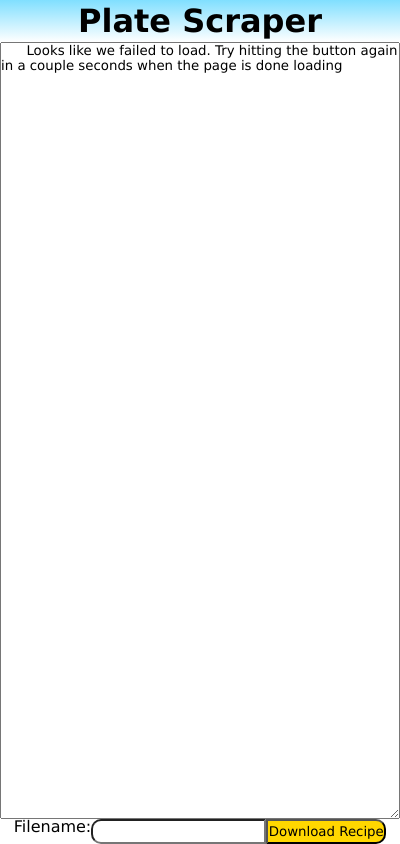
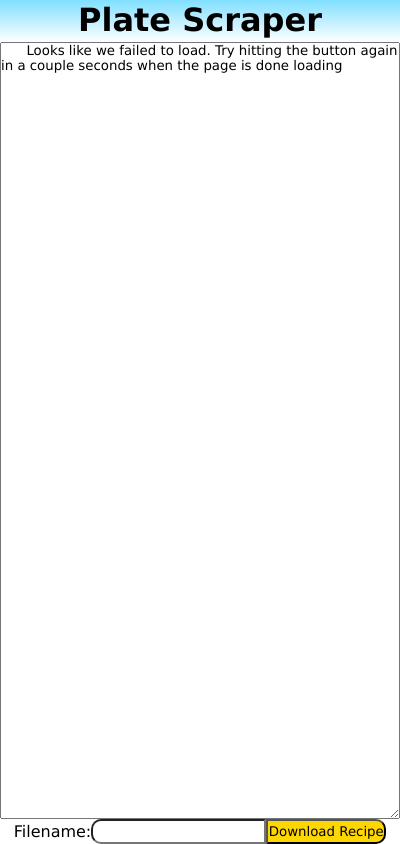
Before and after one commit to SpencerWhitehead7/Recipe_Scraper_Chrome_Extension, a browser extension: page popup.html in a window 400 px wide. Drawn offline with Linux system fonts and the light colour scheme.

Commit message:
vertically centers elements in download and h1 bars

```diff
--- a/popup.css
+++ b/popup.css
@@ -7,8 +7,8 @@
 
 h1 {
   text-align: center;
-  line-height: 5vh;
-  min-height: 33px;
+  min-height: 40px;
+  line-height: 40px;
 }
 
 #container {
@@ -35,12 +35,11 @@ textarea {
   display: flex;
   justify-content: center;
   align-content: center;
-  height: 3vh;
-  min-height: 20px;
+  min-height: 25px;
 }
 
 #download label{
-  line-height: 100%;
+  line-height: 25px;
 }
 
 #download input{
```
